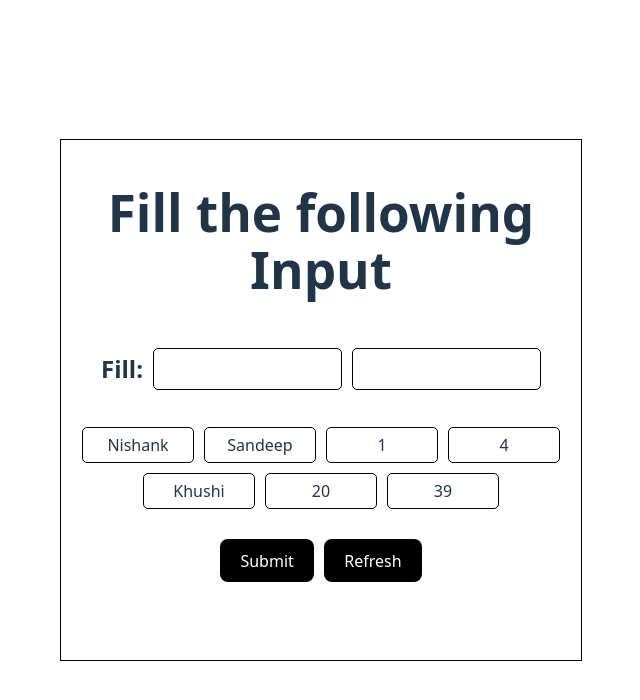
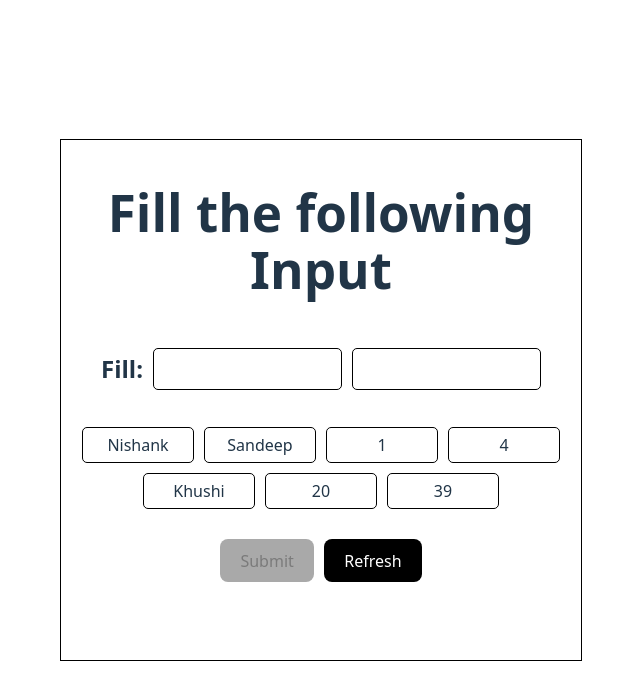
Before and after one commit to nishnak555/React-Task, a React (Vite) app: page / in a window 1280 px wide. Shown: the top 700 px of the page, without its empty margins (319-959 px from the left). Built offline with nearby package versions, Linux system fonts and the light colour scheme.

Commit message:
Updated the submit logic

```diff
--- a/src/components/task.jsx
+++ b/src/components/task.jsx
@@ -7,6 +7,7 @@ export const Task1 = () => {
   const [secondValue, setSecondValue] = useState("");
   const [activeInput, setActiveInput] = useState(null); // Track focused input
   const inputRef = useRef(null);
+  const [disabled, setDisabled] = useState(true);
 
   // Focus on first input field on component mount
   useEffect(() => {
@@ -24,7 +25,6 @@ export const Task1 = () => {
       return; // Prevent selecting if both inputs are filled
     }
 
-    // Remove selected item from list safely
     setData((prevData) => prevData.filter((_, i) => i !== index)); // React batches state updates. By using a function inside setData, React will always apply the most recent version of data.
   };
 
@@ -32,12 +32,18 @@ export const Task1 = () => {
     if (firstValue !== "" && secondValue !== "")
       alert(`key:${firstValue},value:${secondValue}`);
   };
-
   const handleRefresh = () => {
     setFirstValue("");
     setSecondValue("");
     setData(initialData);
+    setActiveInput("first");
+    inputRef.current?.focus();
   };
+
+  useEffect(() => {
+    setDisabled(!(firstValue !== "" && secondValue !== ""));
+  }, [firstValue, secondValue]);
+
   return (
     <div style={styles.container}>
       <h1>Fill the following Input</h1>
@@ -47,13 +53,13 @@ export const Task1 = () => {
         <input
           ref={inputRef}
           value={firstValue}
-          onChange={(e) => setFirstValue(e.target.value)}
+          onChange={(e) => setFirstValue(e.target.value) }
           onFocus={() => setActiveInput("first")}
           style={styles.input}
         />
         <input
           value={secondValue}
-          onChange={(e) => setSecondValue(e.target.value)}
+          onChange={(e) => setSecondValue(e.target.value) }
           onFocus={() => setActiveInput("second")}
           style={styles.input}
         />
@@ -71,7 +77,11 @@ export const Task1 = () => {
         ))}
       </div>
       <div style={styles.btns}>
-        <button style={styles.btn} onClick={() => handleSubmit()}>
+        <button
+          disabled={disabled}
+          style={disabled ? { background: "#A9A9A9" } : styles.btn}
+          onClick={() => handleSubmit()}
+        >
           Submit
         </button>
         <button style={styles.btn} onClick={() => handleRefresh()}>
```
